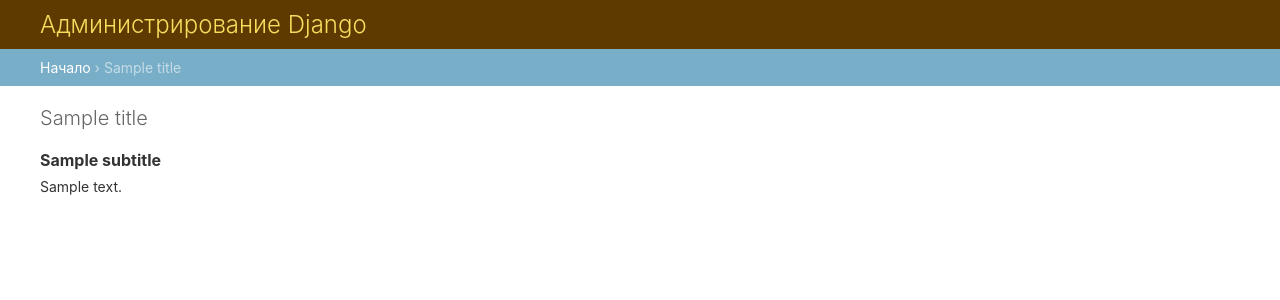
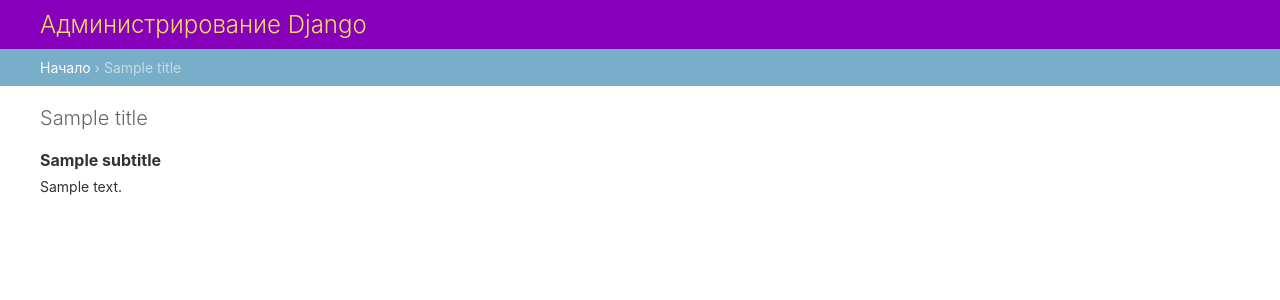
Before and after one commit to LeoNefesch/djsite, a Django app: template templates/admin/base_site.html in a window 1280 px wide. Shown: the top 300 px of the page. Run offline with Django 4.2, Linux system fonts and the light colour scheme; the template is opened without the code that fills it: most values are stand-ins (such as "Sample title", 1, 10 or a date in 2020).

Commit message:
Change color

```diff
--- a/researchers/static/css/admin.css
+++ b/researchers/static/css/admin.css
@@ -1,3 +1,3 @@
 #header, .module caption {
-    background: #5e3a00;
+    background: #8600bb;
 }
```
